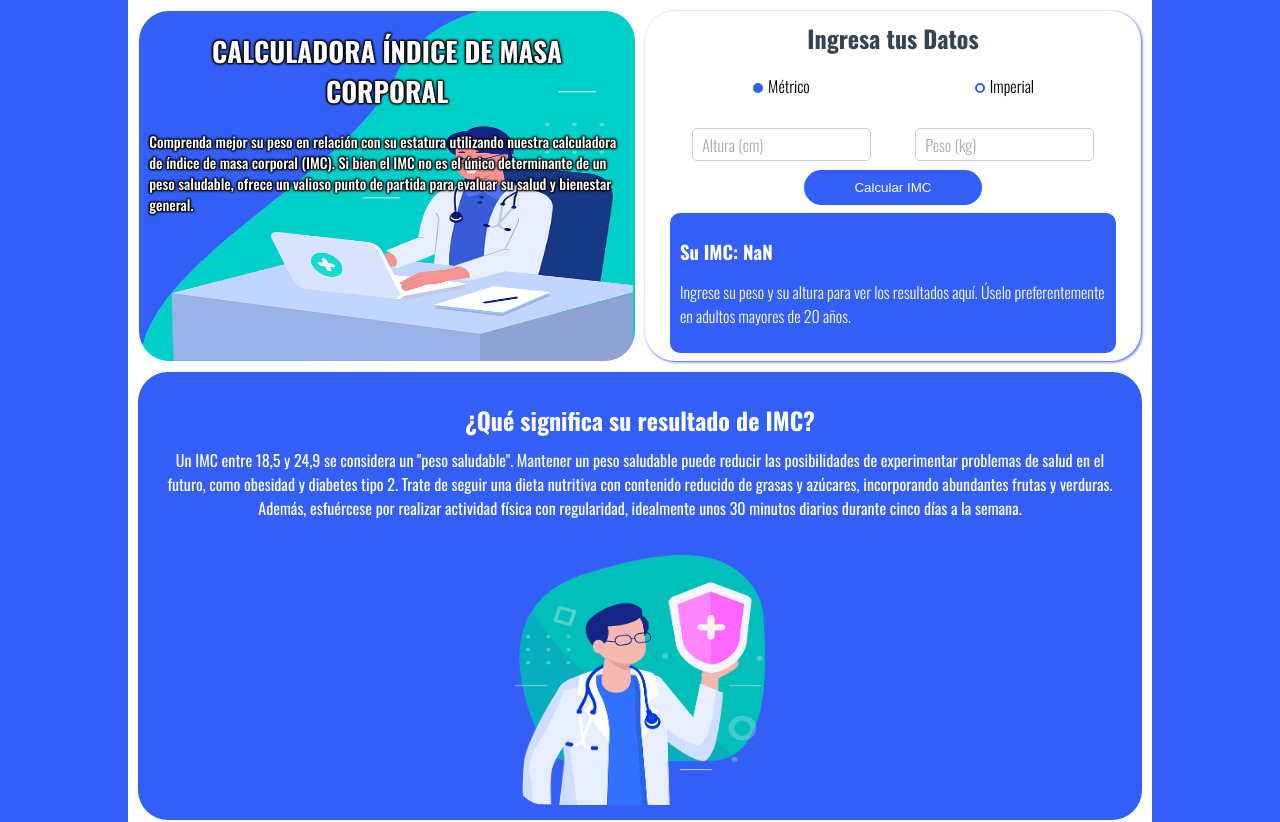
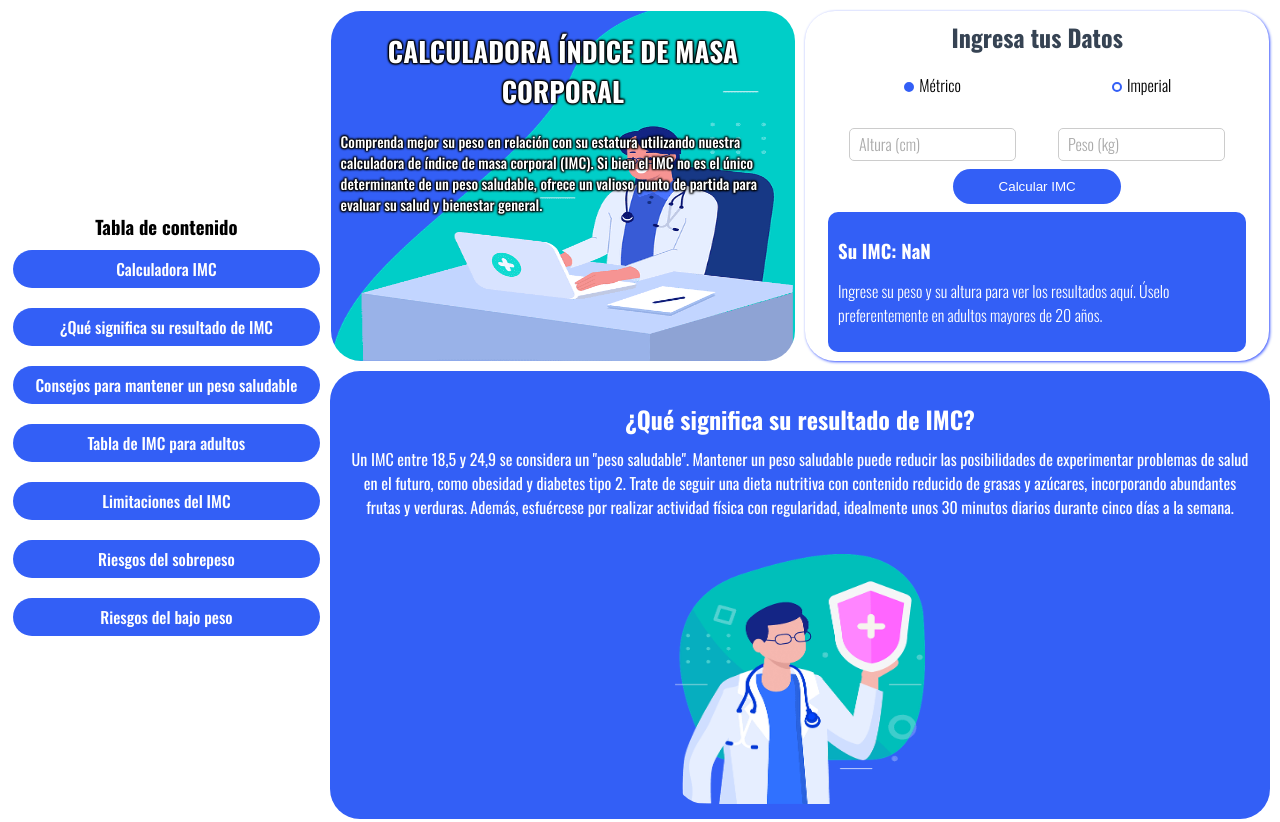
Before and after one commit to LuciusCat/calculadora-imc, a React (Vite) app: page / in a window 1280 px wide. Shown: the top 822 px of the page. Built offline with nearby package versions, Linux system fonts and the light colour scheme.

Commit message:
Agregando el manu

```diff
--- a/src/App.css
+++ b/src/App.css
@@ -20,24 +20,24 @@
 
 /* Page */
 .page {
-  background: var(--primary-color);
-  height: 1200px;
   display: flex;
   justify-content: space-evenly;
   align-items: center;
+  position: relative;
 }
 
 /* Contenedor*/
 .content {
   min-width: 260px;
-  width: 80%;
+  width: 75%;
   height: 100%;
   background-color: white;
   display: flex;
   justify-content: space-evenly;
-  align-items: flex-start;
+  align-items: center;
   flex-wrap: wrap;
   transition: width 0.5s ease;
+  margin-left: auto;
 }
 
 .h2-sub {
--- a/src/App.jsx
+++ b/src/App.jsx
@@ -27,6 +27,8 @@ import ListSection from "./components/ListSection";
 
 import { overweight, underweight } from "./data/dataListSection";
 
+import Menu from "./components/Menu";
+
 const bmiData = [
   { classification: "Bajo peso", bmi: "Menos de 18,4" },
   { classification: "Peso normal", bmi: "18,5 a 24,9" },
@@ -51,8 +53,8 @@ const sectionLimitsTitle = "Limitaciones del IMC";
 const sectionLimitsTxt =
   "Aunque el IMC suele ser un indicador práctico para evaluar un peso saludable, no es adecuado para todas las personas. Grupos específicos deben interpretar los resultados de su IMC con cautela y, en algunos casos, puede no ser beneficioso utilizar esta medición.";
 
-const Subtitle = ({ content }) => {
-  return <h2 className="h2-sub">{content}</h2>;
+const Subtitle = ({ content}) => {
+  return <h2 className="h2-sub" id="tips">{content}</h2>;
 };
 
 const h2Tips = "Consejos para mantener un peso saludable";
@@ -66,6 +68,7 @@ function App() {
   return (
     <>
       <div className="page">
+        <Menu />
         <div className="content">
           <div className="section-form">
             <Section
@@ -75,9 +78,9 @@ function App() {
             >
               {sectionFormTxt}
             </Section>
-            <BMICalculator />
+            <BMICalculator/>
           </div>
-          <article className="article-explain">
+          <article className="article-explain" id="result-BMI">
             <Section
               className={"section-explain"}
               title={sectionExplainTitle}
@@ -151,6 +154,7 @@ function App() {
           </div>
 
           <Section
+            id={"table"}
             className={"section-table"}
             title={sectionTableTitle}
             titleLevel={"h2"}
@@ -160,7 +164,7 @@ function App() {
 
           <TableBMI data={bmiData} />
 
-          <article className="article-explain">
+          <article className="article-explain" id="limits-BMI">
             <Section
               className={"section-explain"}
               title={sectionLimitsTitle}
@@ -221,6 +225,7 @@ function App() {
             </Section>
           </article>
           <ListSection
+            id={"overweight-risks"}
             title={overweight.title}
             intro={overweight.intro}
             listItems={overweight.listItems}
@@ -228,6 +233,7 @@ function App() {
           />
 
           <ListSection
+            id={"underweight-risks"}
             title={underweight.title}
             intro={underweight.intro}
             listItems={underweight.listItems}
--- a/src/components/BMICalculator.jsx
+++ b/src/components/BMICalculator.jsx
@@ -38,7 +38,7 @@ const BMICalculator = () => {
 
   return (
     <div className="form-BMI">
-      <div className="content-form">
+      <div className="content-form" id="calculator-BMI">
         <h3 className="h3-BMI">Ingresa tus Datos</h3>
 
         <div className="input-elements">
--- a/src/components/ListSection.jsx
+++ b/src/components/ListSection.jsx
@@ -1,9 +1,9 @@
 import React from "react";
 import "../css/ListSection.css"
 
-const ListSection = ({ title, intro, listItems, conclusion }) => {
+const ListSection = ({ id, title, intro, listItems, conclusion }) => {
   return(
-      <div className="list-section">
+      <div className="list-section" id={id}>
         <h2>{title}</h2>
         <p>{intro}</p>
         <ul>
--- /dev/null
+++ b/src/components/Menu.jsx
@@ -0,0 +1,31 @@
+import React from "react";
+import "../css/Menu.css";
+
+const Menu = () => {
+  return (
+    <div className="container-menu">
+      <h3>Tabla de contenido</h3>
+      <ul>
+        <li>
+          <a href="#calculator-BMI">Calculadora IMC</a>
+        </li>
+        <li>
+          <a href="#result-BMI">¿Qué significa su resultado de IMC</a>
+        </li>
+        <li>
+          <a href="#tips">Consejos para mantener un peso saludable</a>
+        </li>
+        <li>
+          <a href="#table">Tabla de IMC para adultos</a>
+        </li>
+        <li>
+          <a href="#limits-BMI">Limitaciones del IMC</a>
+        </li>
+        <li><a href="#overweight-risks">Riesgos del sobrepeso</a></li>
+        <li><a href="#underweight-risks">Riesgos del bajo peso</a></li>
+      </ul>
+    </div>
+  );
+};
+
+export default Menu;
--- a/src/components/Section.jsx
+++ b/src/components/Section.jsx
@@ -1,9 +1,9 @@
 import React from 'react';
 import '../css/Section.css';
 
-const Section = ({ title, titleLevel: TitleTag, children, className }) => {
+const Section = ({ title, titleLevel: TitleTag, children, className, id }) => {
     return (
-      <div className= {className}>
+      <div className= {className} id ={id}>
         {title && <TitleTag className = "section-title"> {title}</ TitleTag>}
         <div className="section-content">
           {children}
--- a/src/css/ListSection.css
+++ b/src/css/ListSection.css
@@ -9,6 +9,7 @@
     flex-direction: column;
     justify-content: space-evenly;
     align-items: center;
+    overflow: hidden;
 }
 
 .list-section p {
--- /dev/null
+++ b/src/css/Menu.css
@@ -0,0 +1,34 @@
+.container-menu {
+    width: 24%;
+    font-weight: 500;
+    position: fixed;
+    margin: 1%;
+    top: 25%;
+    left: 0;
+
+}
+
+.container-menu ul{
+    list-style: none;
+    display: flex;
+    justify-content: space-evenly;
+    flex-direction: column;
+}
+
+.container-menu li {
+    padding: 5px 0;
+    background-color: var(--primary-color);
+    margin: 10px 0;
+    border-radius: 30px;
+    padding: 7px 0;
+    text-align: center;
+}
+
+.container-menu a {
+    text-decoration: none;
+    color: white;
+}
+
+.container-menu h3 {
+    text-align: center;
+}
```
